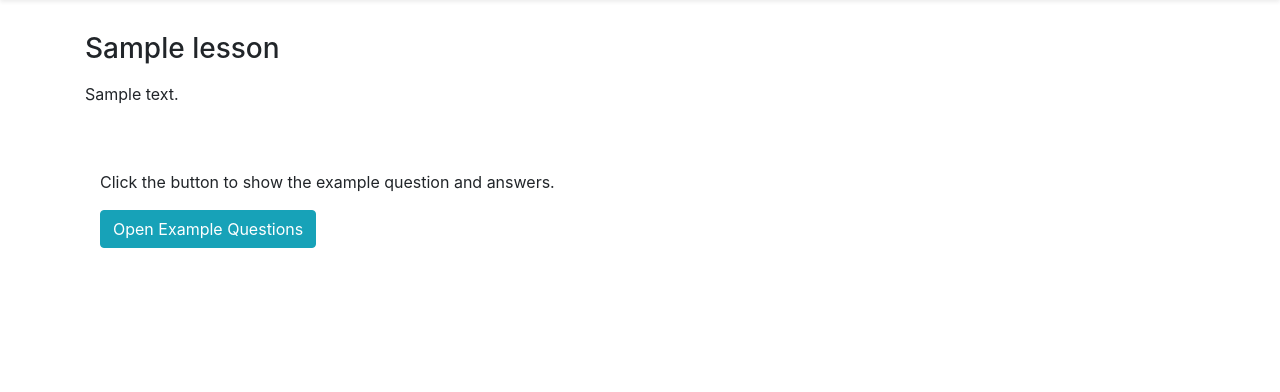
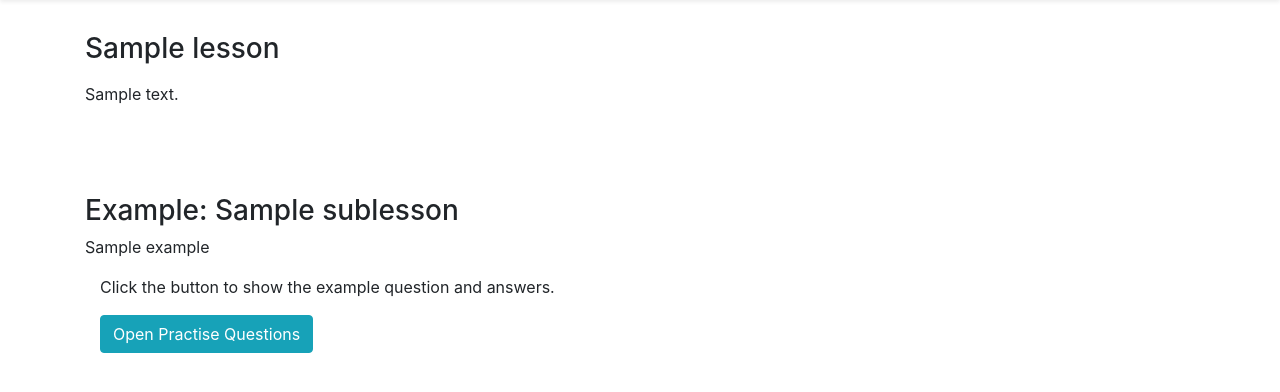
Before and after one commit to starfy84/PCTeacher, a Django app: template templates/sublesson.html in a window 1280 px wide. Shown: the part 56-448 px from the top of the page. Run offline with Django 3.2, Linux system fonts and the light colour scheme; tables that the repository leaves empty hold one stand-in row (values such as "Sample post"); the template is opened without the code that fills it: values that come from a table or form of the project are taken from there, most other values are stand-ins (such as "Sample title", 1, 10 or a date in 2020); some libraries are stand-ins or nearby versions.

Commit message:
reverse brain cancer

```diff
--- a/templates/lesson.html
+++ b/templates/lesson.html
@@ -11,7 +11,7 @@
         </div>
     {% else %}
         <h3>Welcome Back! Click the button to continue to your lesson!</h3>
-        <a class ="btn btn-primary btn-lg btn-block" href="{% url 'sublesson' lesson.id sublesson_begin.id %}" role="button">
+        <a class ="btn btn-primary btn-info btn-block" href="{% url 'sublesson' lesson.id sublesson_begin.id %}" role="button">
             {% if start %} Begin lesson {% else %} Continue lesson {% endif %}
         </a>
 
--- a/templates/sublesson.html
+++ b/templates/sublesson.html
@@ -12,6 +12,10 @@
 
 {% if not correct %}
 <br><br>
+
+<br>
+<h3>Example: {{ sublesson.example_title }}</h3>
+<p>{{ example }}</p>
 
 <!-- Button -->
 <div class="container">
@@ -44,11 +48,8 @@
 		}
 	</script>
 
-        <button type="button" class="btn btn-info" data-toggle="collapse" data-target="#bb" onclick="startTimer()">Open Example Questions</button>
+	<button type="button" class="btn btn-info" data-toggle="collapse" data-target="#bb" onclick="startTimer()">Open Practise Questions</button>
 	<div id="bb" class="collapse">
-            <br>
-            <h3>Example: {{ sublesson.example_title }}</h3>
-            <p>{{ example }}</p>
 
 		<p>{{ question }}</p>
 
```
Lines whose indentation alone changed are shown as unchanged.
